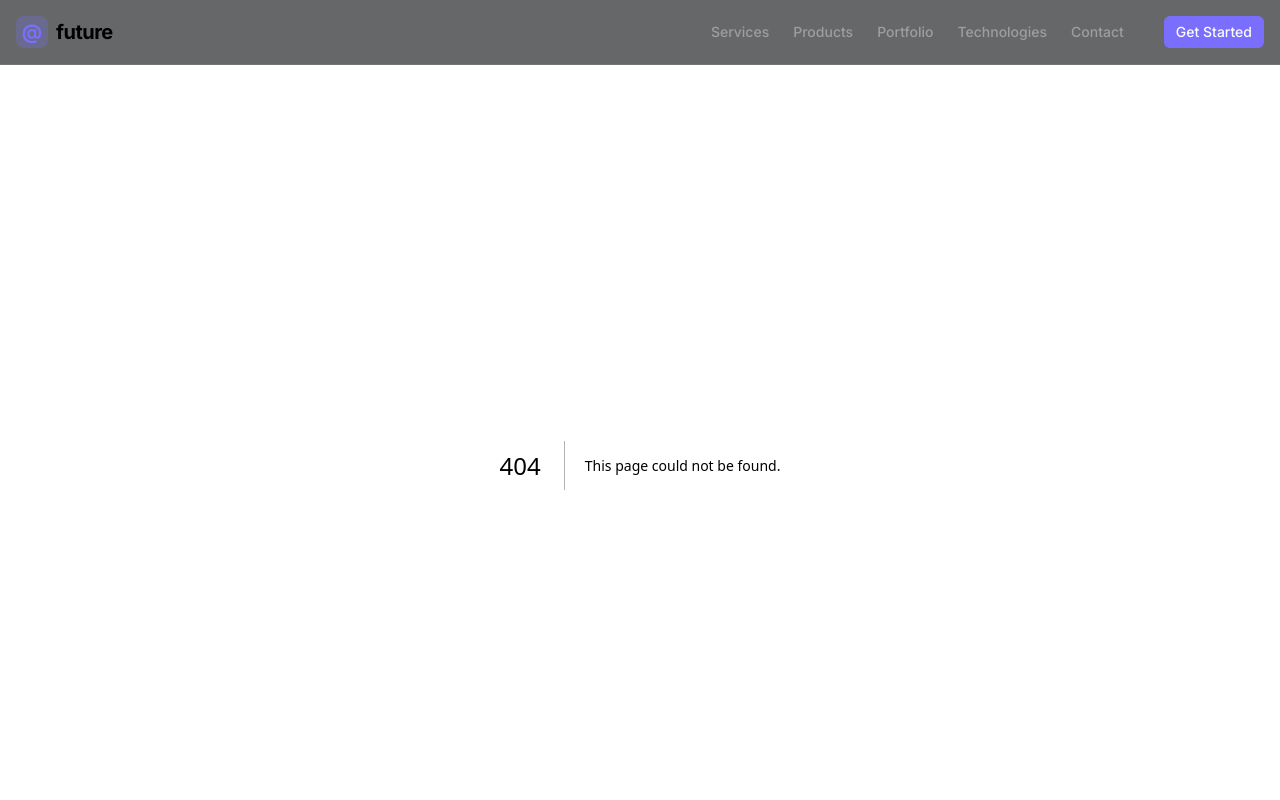
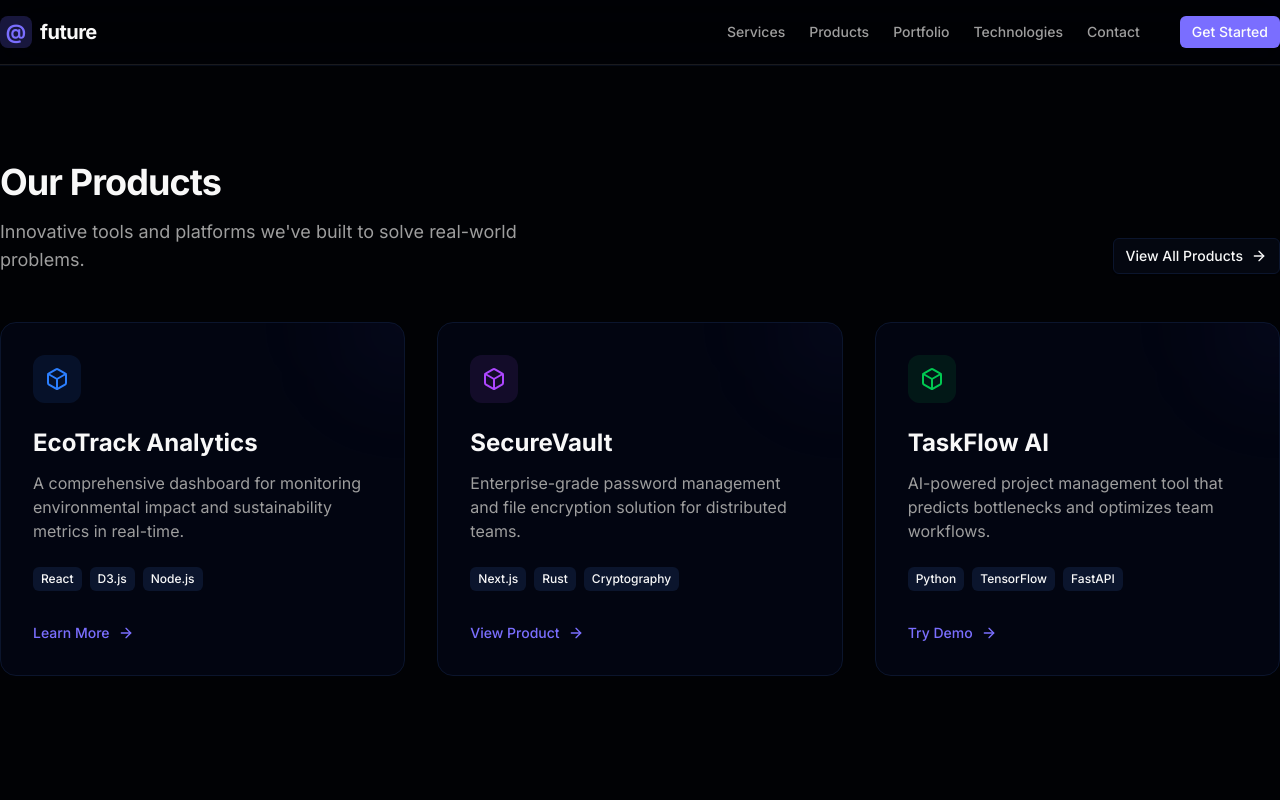
Before and after one commit to SSAstone/ssa_development, a Next.js app: page /products in a window 1280 px wide. Before the commit this address had no page. Shown: the top 800 px of the page. Built offline with nearby package versions, Linux system fonts and the light colour scheme.

Commit message:
feat: add initial Next.js website structure including core pages and layout components.

```diff
--- /dev/null
+++ b/src/app/admin/layout.tsx
@@ -0,0 +1,13 @@
+import React from 'react'
+
+export default function Layout({
+    children,
+}: Readonly<{
+    children: React.ReactNode;
+}>) {
+    return (
+        <html lang="en" className="light">
+            {children}
+        </html>
+    );
+}
--- /dev/null
+++ b/src/app/admin/page.tsx
@@ -0,0 +1,9 @@
+import React from 'react'
+
+const Page = () => {
+    return (
+        <div>Page</div>
+    )
+}
+
+export default Page
--- /dev/null
+++ b/src/app/contact/page.tsx
@@ -0,0 +1,12 @@
+import { Contact } from '@/components/home/Contact'
+import React from 'react'
+
+const Page = () => {
+    return (
+        <div>
+            <Contact />
+        </div>
+    )
+}
+
+export default Page
--- a/src/app/layout.tsx
+++ b/src/app/layout.tsx
@@ -1,5 +1,5 @@
 import type { Metadata } from "next";
-import { Inter } from "next/font/google"; // Assuming Inter is available
+import { Inter } from "next/font/google";
 import "./globals.css";
 import { Navbar } from "@/components/layout/Navbar";
 import { Footer } from "@/components/layout/Footer";
--- /dev/null
+++ b/src/app/products/page.tsx
@@ -0,0 +1,12 @@
+import { Products } from '@/components/home/Products'
+import React from 'react'
+
+const Page = () => {
+    return (
+        <div>
+            <Products />
+        </div>
+    )
+}
+
+export default Page
--- /dev/null
+++ b/src/app/services/page.tsx
@@ -0,0 +1,12 @@
+import NewServices from '@/components/home/new_services'
+import React from 'react'
+
+const Page = () => {
+    return (
+        <div>
+            <NewServices />
+        </div>
+    )
+}
+
+export default Page
--- a/src/components/home/Products.tsx
+++ b/src/components/home/Products.tsx
@@ -29,7 +29,7 @@ const products = [
 export function Products() {
     return (
         <section id="products" className="py-24 bg-background border-t border-border/50">
-            <div className="container mx-auto px-4">
+            <div className="container mx-auto px-4 md:px-0">
                 <div className="flex flex-col md:flex-row md:items-end justify-between mb-12 gap-6">
                     <div className="max-w-xl">
                         <h2 className="text-3xl font-bold tracking-tight sm:text-4xl mb-4">Our Products</h2>
--- a/src/components/home/services.tsx
+++ b/src/components/home/services.tsx
@@ -37,7 +37,7 @@ const services = [
 export function Services() {
     return (
         <section id="services" className="py-20 bg-muted/30">
-            <div className="container mx-auto px-4">
+            <div className="container mx-auto px-4 md:px-0">
                 <div className="text-center max-w-2xl mx-auto mb-16">
                     <h2 className="text-3xl font-bold tracking-tight sm:text-4xl mb-4">Our Services</h2>
                     <p className="text-muted-foreground text-lg">
--- a/src/components/layout/Footer.tsx
+++ b/src/components/layout/Footer.tsx
@@ -1,8 +1,13 @@
+"use client";
+
 import Link from "next/link";
+import { usePathname } from "next/navigation";
 
 export function Footer() {
+    const pathname = usePathname();
+
     return (
-        <footer className="border-t border-white/10 bg-background/50 backdrop-blur-xl py-12 mt-20">
+        <footer className={`border-t border-white/10 bg-background/50 backdrop-blur-xl py-12 mt-20 ${(pathname.includes("admin")) ? "hidden" : ""}`}>
             <div className="container mx-auto px-4 flex flex-col md:flex-row items-center justify-between gap-6">
                 <div className="flex flex-col gap-2">
                     <Link href="/" className="flex items-center gap-2">
--- a/src/components/layout/Navbar.tsx
+++ b/src/components/layout/Navbar.tsx
@@ -1,20 +1,24 @@
+"use client";
+
 import Link from "next/link";
 import { Button } from "@/components/ui/button";
 import { Sheet, SheetContent, SheetTrigger } from "@/components/ui/sheet";
 import { Menu } from "lucide-react";
+import { usePathname } from "next/navigation";
 
 export function Navbar() {
+    const pathname = usePathname();
     const navLinks = [
-        { name: "Services", href: "#services" },
-        { name: "Products", href: "#products" },
+        { name: "Services", href: "/services" },
+        { name: "Products", href: "/products" },
         { name: "Portfolio", href: "#portfolio" },
         { name: "Technologies", href: "#technologies" },
-        { name: "Contact", href: "#contact" },
+        { name: "Contact", href: "/contact" },
     ];
 
     return (
-        <header className="sticky top-0 z-50 w-full border-b border-white/10 bg-background/60 backdrop-blur-xl supports-[backdrop-filter]:bg-background/60">
-            <div className="container mx-auto flex h-16 items-center justify-between px-4">
+        <header className={`sticky top-0 z-50 w-full border-b border-white/10 bg-background/60 backdrop-blur-xl supports-[backdrop-filter]:bg-background/60 ${(pathname.includes("admin")) ? "hidden" : ""}`}>
+            <div className="container mx-auto flex h-16 items-center justify-between px-4 md:px-0">
                 {/* Logo */}
                 <Link href="/" className="flex items-center gap-2">
                     <div className="size-8 rounded-lg bg-primary/20 flex items-center justify-center">
```
